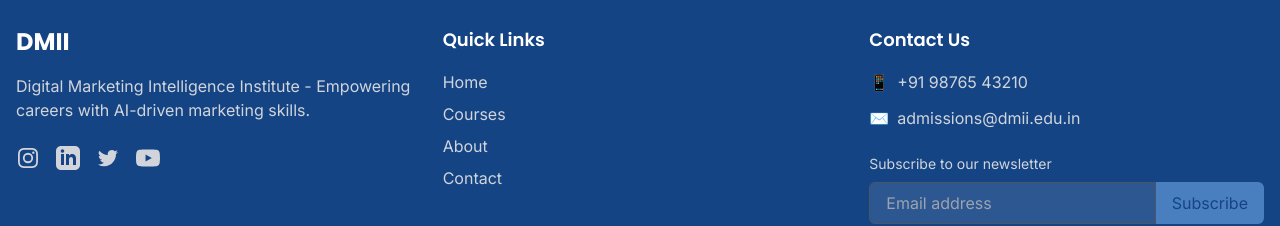
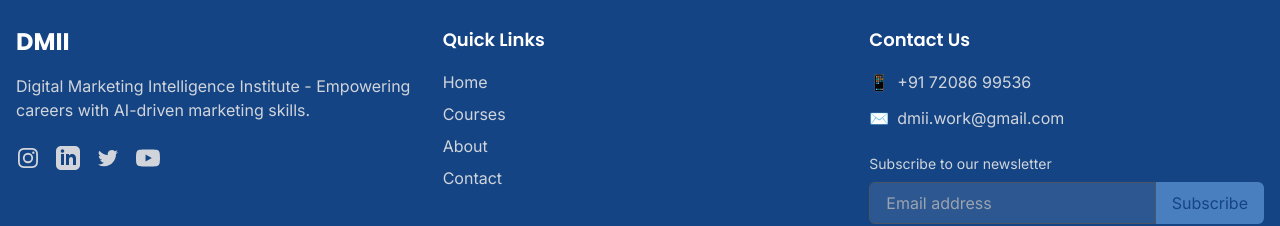
Before and after one commit to acetrondi/dmii, a React (Vite) app: page / in a window 1280 px wide. Shown: the part 9088-9314 px from the top of the page. Built offline with nearby package versions, Linux system fonts and the light colour scheme.

Commit message:
updated contact details

```diff
--- a/src/components/Footer.tsx
+++ b/src/components/Footer.tsx
@@ -150,11 +150,11 @@ const Footer = () => {
               </li> */}
               <li className="flex items-start">
                 <span className="text-course-accent mr-2">📱</span>
-                <span className="text-gray-300">+91 98765 43210</span>
+                <span className="text-gray-300">+91 72086 99536</span>
               </li>
               <li className="flex items-start">
                 <span className="text-course-accent mr-2">✉️</span>
-                <span className="text-gray-300">admissions@dmii.edu.in</span>
+                <span className="text-gray-300">dmii.work@gmail.com</span>
               </li>
             </ul>
 
--- a/src/pages/Home.tsx
+++ b/src/pages/Home.tsx
@@ -102,7 +102,7 @@ const Home = () => {
                     className="bg-course-main text-white hover:bg-course-main/90 px-8 py-6"
                     onClick={() => {
                       window.location.href =
-                        "mailto:info@dmii.in?subject=I'm interested in DMII";
+                        "mailto:dmii.work@gmail.com?subject=I'm interested in DMII";
                     }}
                   >
                     Connect Now{" "}
```
